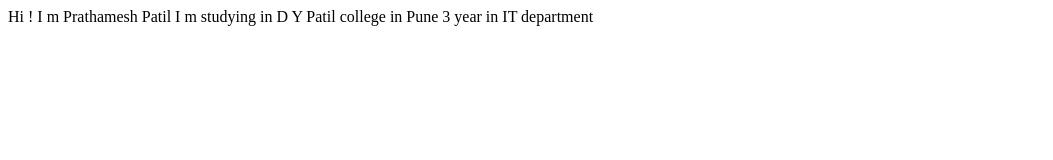
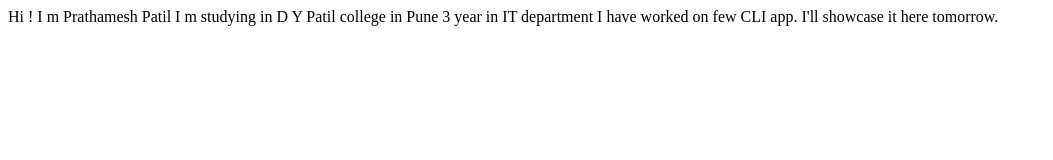
Before and after one commit to Prathaa/Prathaa-site, a plain HTML site: page index.html in a window 1280 px wide. Shown: the whole page, without its empty margins (0-1053 px from the left). Drawn offline with Linux system fonts and the light colour scheme.

Commit message:
updated the project details

```diff
--- a/index.html
+++ b/index.html
@@ -10,5 +10,9 @@
     I  m studying in D Y Patil college in Pune
     3 year in IT department
 
+
+    I have worked on few CLI app. I'll showcase it here tomorrow.
+
+
 </body>
 </html>
```
